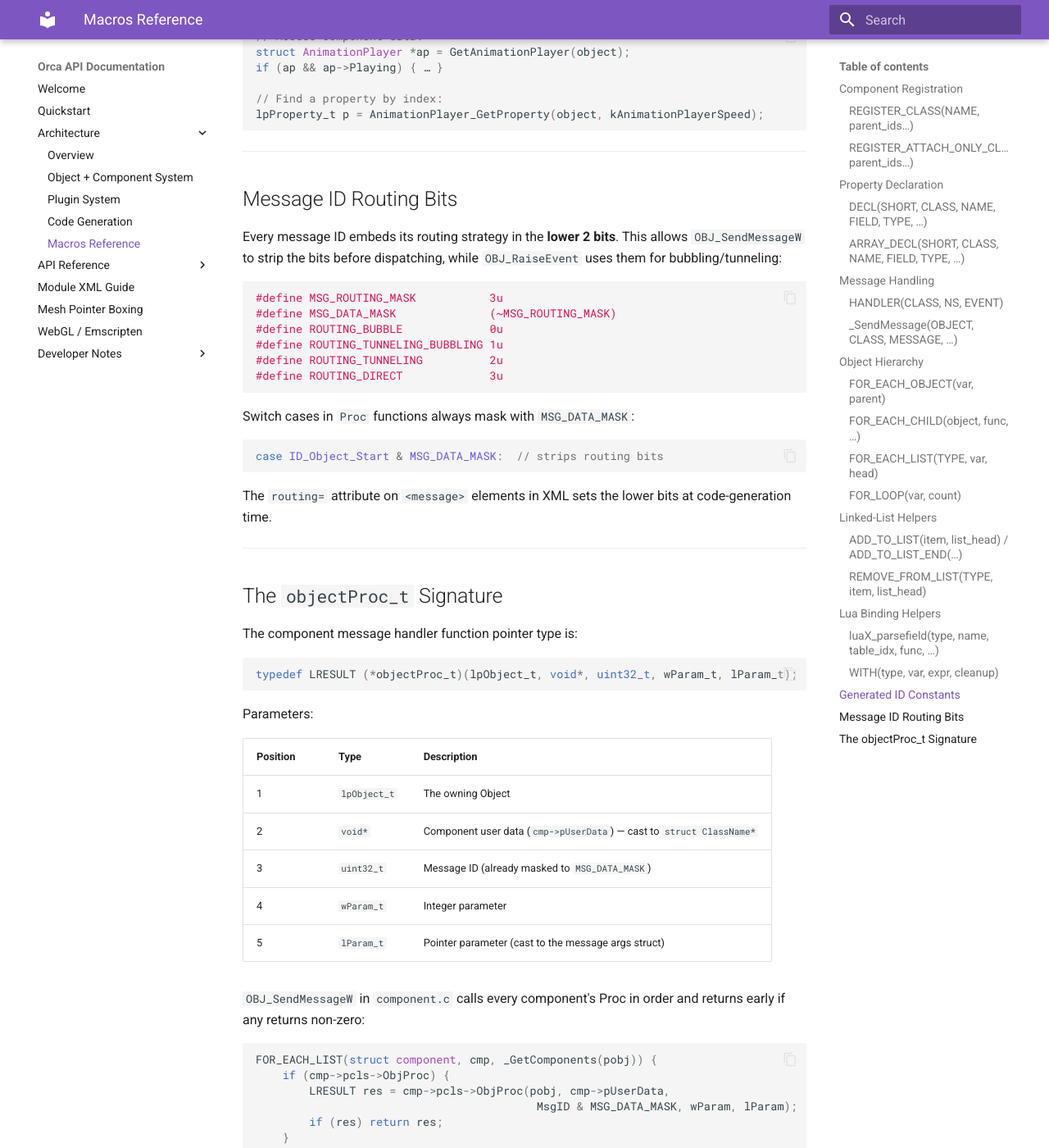
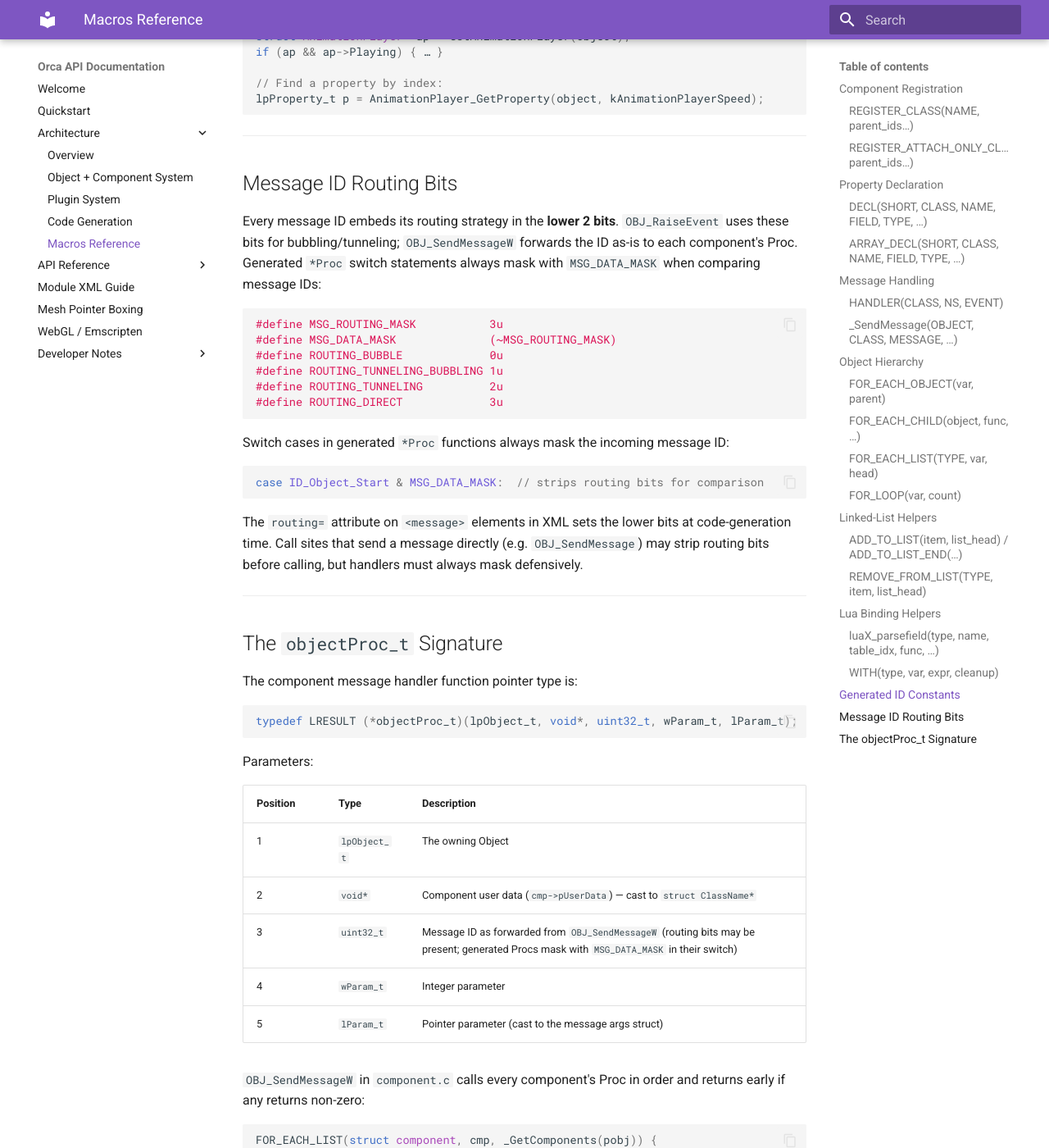
Before and after one commit to corepunch/orca, an MkDocs documentation site: the page built from docs/architecture/macros-reference.md, in a window 1280 px wide and 1400 px high, scrolled down 7140 px. Shown: the whole window at 82% size. Built offline with MkDocs 1.6.1 and Material for MkDocs 9.7.7, drawn with Linux system fonts in a browser that asks for light colours; some of the changed text lies outside the part shown.

````diff
--- a/docs/architecture/macros-reference.md
+++ b/docs/architecture/macros-reference.md
@@ -316,7 +315,7 @@ lpProperty_t p = AnimationPlayer_GetProperty(object, kAnimationPlayerSpeed);
 
 ## Message ID Routing Bits
 
-Every message ID embeds its routing strategy in the **lower 2 bits**. This allows `OBJ_SendMessageW` to strip the bits before dispatching, while `OBJ_RaiseEvent` uses them for bubbling/tunneling:
+Every message ID embeds its routing strategy in the **lower 2 bits**. `OBJ_RaiseEvent` uses these bits for bubbling/tunneling; `OBJ_SendMessageW` forwards the ID as-is to each component's Proc. Generated `*Proc` switch statements always mask with `MSG_DATA_MASK` when comparing message IDs:
 
 ```c
 #define MSG_ROUTING_MASK           3u
@@ -327,13 +326,13 @@ Every message ID embeds its routing strategy in the **lower 2 bits**. This allow
 #define ROUTING_DIRECT             3u
 ```
 
-Switch cases in `Proc` functions always mask with `MSG_DATA_MASK`:
+Switch cases in generated `*Proc` functions always mask the incoming message ID:
 
 ```c
-case ID_Object_Start & MSG_DATA_MASK:  // strips routing bits
+case ID_Object_Start & MSG_DATA_MASK:  // strips routing bits for comparison
 ```
 
-The `routing=` attribute on `<message>` elements in XML sets the lower bits at code-generation time.
+The `routing=` attribute on `<message>` elements in XML sets the lower bits at code-generation time. Call sites that send a message directly (e.g. `OBJ_SendMessage`) may strip routing bits before calling, but handlers must always mask defensively.
 
 ---
 
@@ -351,7 +350,7 @@ Parameters:
 |---|---|---|
 | 1 | `lpObject_t` | The owning Object |
 | 2 | `void*` | Component user data (`cmp->pUserData`) — cast to `struct ClassName*` |
-| 3 | `uint32_t` | Message ID (already masked to `MSG_DATA_MASK`) |
+| 3 | `uint32_t` | Message ID as forwarded from `OBJ_SendMessageW` (routing bits may be present; generated Procs mask with `MSG_DATA_MASK` in their switch) |
 | 4 | `wParam_t` | Integer parameter |
 | 5 | `lParam_t` | Pointer parameter (cast to the message args struct) |
 
@@ -361,7 +360,7 @@ Parameters:
 FOR_EACH_LIST(struct component, cmp, _GetComponents(pobj)) {
     if (cmp->pcls->ObjProc) {
         LRESULT res = cmp->pcls->ObjProc(pobj, cmp->pUserData,
-                                          MsgID & MSG_DATA_MASK, wParam, lParam);
+                                          MsgID, wParam, lParam);
         if (res) return res;
     }
 }
````
Also changed, not shown: other parts of docs/architecture/macros-reference.md (+7 -8 lines), docs/architecture/code-generation.md (+3 -3 lines), docs/architecture/object-component-system.md (+25 -33 lines), .github/copilot-instructions.md, 4 other files.
